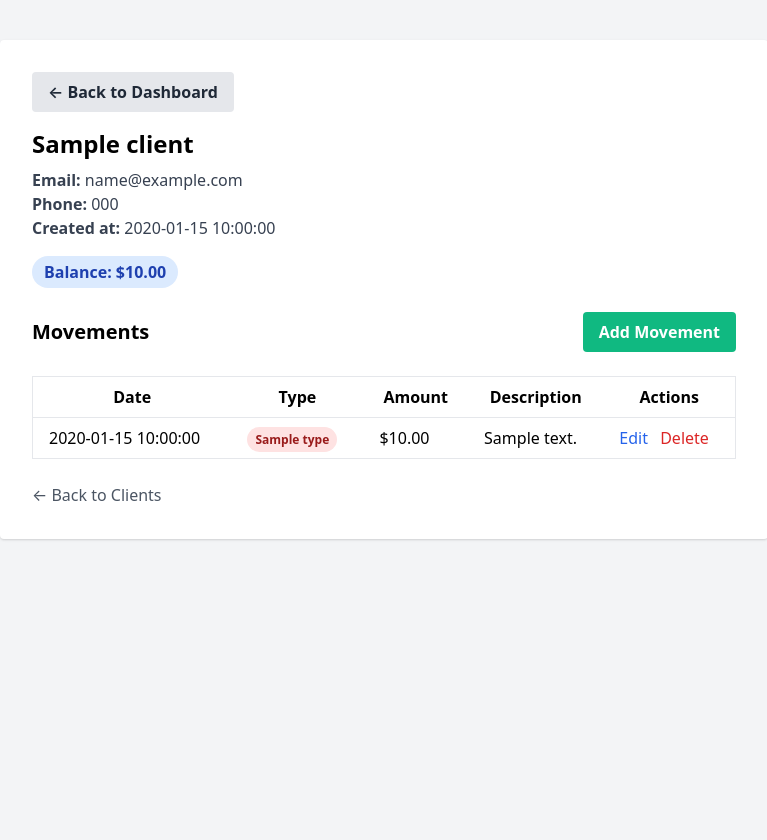
After one commit to houdaslassi/client-finance-manager, a PHP site: template app/views/clients/show.php in a window 1280 px wide. The commit adds this page. Shown: the whole page, without its empty margins (256-1023 px from the left). Run offline with PHP 8.4, Linux system fonts and the light colour scheme; the template is opened without the code that fills it: most values are stand-ins (such as "Sample title", 1, 10 or a date in 2020).

Commit message:
feat: add 'Back to Dashboard' navigation to client and movement pages

```diff
--- a/app/views/clients/create.php
+++ b/app/views/clients/create.php
@@ -7,6 +7,11 @@
     <link href="https://cdn.jsdelivr.net/npm/tailwindcss@2.2.19/dist/tailwind.min.css" rel="stylesheet">
 </head>
 <body class="bg-gray-100 min-h-screen">
+    <div class="mb-4">
+        <a href="/dashboard" class="inline-block bg-gray-200 hover:bg-gray-300 text-gray-800 font-semibold py-2 px-4 rounded">
+            &larr; Back to Dashboard
+        </a>
+    </div>
     <?php include __DIR__ . '/form.php'; ?>
 </body>
 </html>
--- a/app/views/clients/delete.php
+++ b/app/views/clients/delete.php
@@ -9,6 +9,11 @@
 <body class="bg-gray-100 min-h-screen">
     <div class="container mx-auto px-4 py-8">
         <div class="max-w-2xl mx-auto">
+            <div class="mb-4">
+                <a href="/dashboard" class="inline-block bg-gray-200 hover:bg-gray-300 text-gray-800 font-semibold py-2 px-4 rounded">
+                    &larr; Back to Dashboard
+                </a>
+            </div>
             <h1 class="text-2xl font-bold mb-6"><?php echo htmlspecialchars($title); ?></h1>
 
             <div class="bg-white shadow-md rounded px-8 pt-6 pb-8 mb-4">
--- a/app/views/clients/edit.php
+++ b/app/views/clients/edit.php
@@ -7,6 +7,11 @@
     <link href="https://cdn.jsdelivr.net/npm/tailwindcss@2.2.19/dist/tailwind.min.css" rel="stylesheet">
 </head>
 <body class="bg-gray-100 min-h-screen">
+    <div class="mb-4">
+        <a href="/dashboard" class="inline-block bg-gray-200 hover:bg-gray-300 text-gray-800 font-semibold py-2 px-4 rounded">
+            &larr; Back to Dashboard
+        </a>
+    </div>
     <?php include __DIR__ . '/form.php'; ?>
 </body>
 </html>
--- a/app/views/clients/index.php
+++ b/app/views/clients/index.php
@@ -8,6 +8,11 @@
 </head>
 <body class="bg-gray-100 min-h-screen">
     <div class="container mx-auto px-4 py-8">
+        <div class="mb-4">
+            <a href="/dashboard" class="inline-block bg-gray-200 hover:bg-gray-300 text-gray-800 font-semibold py-2 px-4 rounded">
+                &larr; Back to Dashboard
+            </a>
+        </div>
         <div class="flex justify-between items-center mb-6">
             <h1 class="text-2xl font-bold"><?php echo htmlspecialchars($title); ?></h1>
             <a href="/clients/create" class="bg-blue-500 hover:bg-blue-700 text-white font-bold py-2 px-4 rounded">
--- /dev/null
+++ b/app/views/clients/show.php
@@ -0,0 +1,69 @@
+<!DOCTYPE html>
+<html lang="en">
+<head>
+    <meta charset="UTF-8">
+    <meta name="viewport" content="width=device-width, initial-scale=1.0">
+    <title><?php echo htmlspecialchars($client['name']); ?> - Client Details</title>
+    <link href="https://cdn.jsdelivr.net/npm/tailwindcss@2.2.19/dist/tailwind.min.css" rel="stylesheet">
+</head>
+<body class="bg-gray-100 min-h-screen">
+    <div class="max-w-3xl mx-auto mt-10 bg-white p-8 rounded shadow">
+        <div class="mb-4">
+            <a href="/dashboard" class="inline-block bg-gray-200 hover:bg-gray-300 text-gray-800 font-semibold py-2 px-4 rounded">
+                &larr; Back to Dashboard
+            </a>
+        </div>
+        <h1 class="text-2xl font-bold mb-2"><?php echo htmlspecialchars($client['name']); ?></h1>
+        <div class="mb-4 text-gray-700">
+            <div><strong>Email:</strong> <?php echo htmlspecialchars($client['email']); ?></div>
+            <div><strong>Phone:</strong> <?php echo htmlspecialchars($client['phone']); ?></div>
+            <div><strong>Created at:</strong> <?php echo htmlspecialchars($client['created_at']); ?></div>
+        </div>
+        <div class="mb-6">
+            <span class="inline-block bg-blue-100 text-blue-800 px-3 py-1 rounded-full font-semibold">Balance: $<?php echo number_format($balance, 2); ?></span>
+        </div>
+        <div class="mb-6 flex justify-between items-center">
+            <h2 class="text-xl font-semibold">Movements</h2>
+            <a href="/movements/create?client_id=<?php echo $client['id']; ?>" class="bg-green-500 hover:bg-green-700 text-white font-bold py-2 px-4 rounded">Add Movement</a>
+        </div>
+        <div class="overflow-x-auto">
+            <table class="min-w-full bg-white border border-gray-200 rounded">
+                <thead>
+                    <tr>
+                        <th class="py-2 px-4 border-b">Date</th>
+                        <th class="py-2 px-4 border-b">Type</th>
+                        <th class="py-2 px-4 border-b">Amount</th>
+                        <th class="py-2 px-4 border-b">Description</th>
+                        <th class="py-2 px-4 border-b">Actions</th>
+                    </tr>
+                </thead>
+                <tbody>
+                <?php if (empty($movements)): ?>
+                    <tr><td colspan="5" class="py-4 text-center text-gray-500">No movements found.</td></tr>
+                <?php else: ?>
+                    <?php foreach ($movements as $movement): ?>
+                        <tr>
+                            <td class="py-2 px-4 border-b"><?php echo htmlspecialchars($movement['date'] ?? $movement['created_at']); ?></td>
+                            <td class="py-2 px-4 border-b">
+                                <span class="px-2 py-1 rounded-full text-xs font-semibold <?php echo $movement['type'] === 'income' ? 'bg-green-100 text-green-800' : 'bg-red-100 text-red-800'; ?>">
+                                    <?php echo ucfirst($movement['type']); ?>
+                                </span>
+                            </td>
+                            <td class="py-2 px-4 border-b">$<?php echo number_format($movement['amount'], 2); ?></td>
+                            <td class="py-2 px-4 border-b"><?php echo htmlspecialchars($movement['description'] ?? ''); ?></td>
+                            <td class="py-2 px-4 border-b">
+                                <a href="/movements/<?php echo $movement['id']; ?>/edit" class="text-blue-600 hover:underline mr-2">Edit</a>
+                                <a href="/movements/<?php echo $movement['id']; ?>/delete" class="text-red-600 hover:underline">Delete</a>
+                            </td>
+                        </tr>
+                    <?php endforeach; ?>
+                <?php endif; ?>
+                </tbody>
+            </table>
+        </div>
+        <div class="mt-6">
+            <a href="/clients" class="text-gray-600 hover:underline">&larr; Back to Clients</a>
+        </div>
+    </div>
+</body>
+</html>
--- a/app/views/movements/create.php
+++ b/app/views/movements/create.php
@@ -8,6 +8,11 @@
 <body class="bg-gray-100">
     <div class="container mx-auto py-8">
         <h1 class="text-2xl font-bold mb-6">Add Movement</h1>
+        <div class="mb-4">
+            <a href="/dashboard" class="inline-block bg-gray-200 hover:bg-gray-300 text-gray-800 font-semibold py-2 px-4 rounded">
+                &larr; Back to Dashboard
+            </a>
+        </div>
         <form action="/movements/store" method="post" class="bg-white p-6 rounded shadow-md">
             <div class="mb-4">
                 <label class="block mb-2">Client</label>
--- a/app/views/movements/index.php
+++ b/app/views/movements/index.php
@@ -7,6 +7,11 @@
 </head>
 <body class="bg-gray-100">
     <div class="container mx-auto py-8">
+        <div class="mb-4">
+            <a href="/dashboard" class="inline-block bg-gray-200 hover:bg-gray-300 text-gray-800 font-semibold py-2 px-4 rounded">
+                &larr; Back to Dashboard
+            </a>
+        </div>
         <h1 class="text-2xl font-bold mb-6">Movements</h1>
         <a href="/movements/create" class="bg-blue-500 text-white px-4 py-2 rounded mb-4 inline-block">Add Movement</a>
         <table class="min-w-full bg-white shadow-md rounded mb-4">
@@ -36,7 +41,6 @@
                 <?php endforeach; ?>
             </tbody>
         </table>
-        <a href="/dashboard" class="text-gray-600 hover:underline">Back to Dashboard</a>
     </div>
 </body>
 </html>
```
